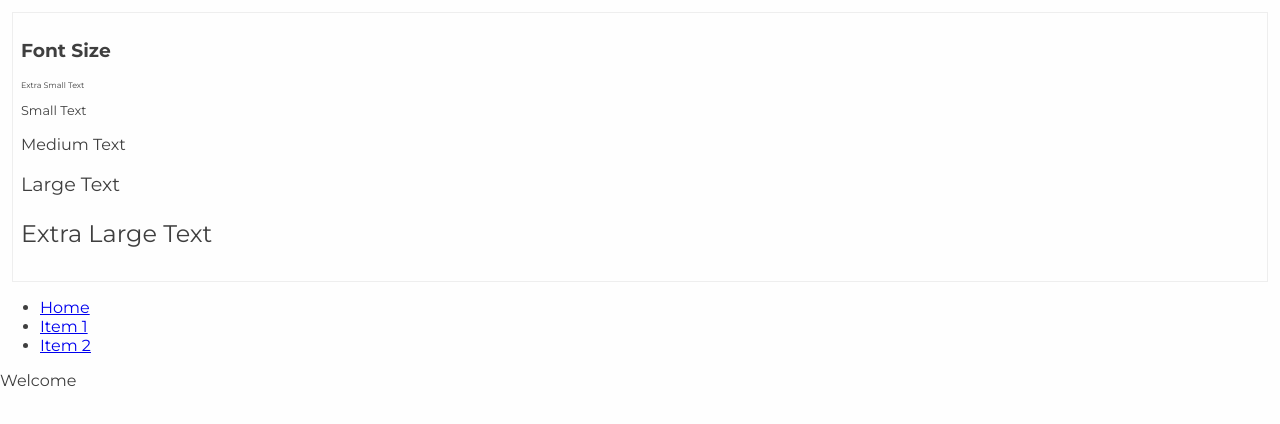
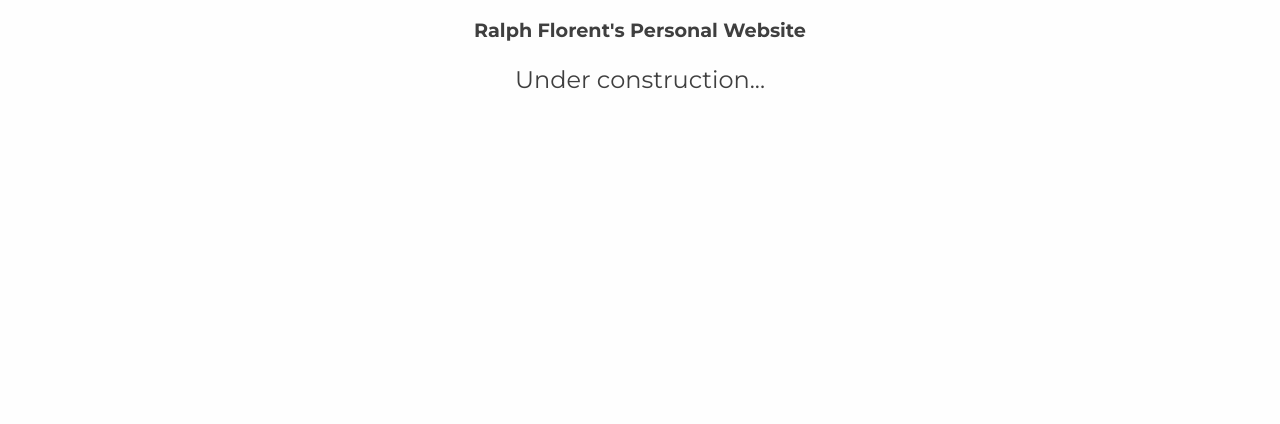
Before and after one commit to ralflorent/ralflorent.github.io, a React app: page / in a window 1280 px wide. Shown: the top 424 px of the page. Built offline with nearby package versions, Linux system fonts and the light colour scheme.

Commit message:
build: update website

```diff
--- a/index.html
+++ b/index.html
@@ -1 +1 @@
-<!doctype html><html><head><meta charset="UTF-8"><meta name="viewport" content="width=device-width,initial-scale=1"><meta http-equiv="x-ua-compatible" content="ie=edge"><base href="/"/><title>Ralph Florent | Home</title></head><body><div id="root"></div><script src="build/bundle.js"></script></body></html>
+<!doctype html><html><head><meta charset="UTF-8"><meta name="viewport" content="width=device-width,initial-scale=1"><meta http-equiv="x-ua-compatible" content="ie=edge"><base href="/"/><title>Ralph Florent | Home</title><link href="build/bundle.css" rel="stylesheet"></head><body><div id="root"></div><script src="build/bundle.js"></script></body></html>
--- a/src/index.tsx
+++ b/src/index.tsx
@@ -6,41 +6,15 @@
  */
 import * as React from 'react'
 import * as ReactDOM from 'react-dom'
-import { BrowserRouter as Router, Route, Link } from 'react-router-dom'
 
 import './styles/styles.scss'
-
-const AppRouter = () => (
-    <Router>
-        <div>
-            <nav>
-                <ul>
-                    <li><Link to="/">Home</Link></li>
-                    <li><Link to="/items/1">Item 1</Link></li>
-                    <li><Link to="/items/2">Item 2</Link></li>
-                </ul>
-            </nav>
-        </div>
-        <div>
-            <Route path="/" exact render={() => <p>Welcome</p> }/>
-            <Route path="/items/:id" render={({ match }) => <p>This is item {match.params.id}</p> }/>
-        </div>
-    </Router>
-)
 
 const App = () => {
 
     return (
-        <div className="selected-theme common">
-            <div className="panel">
-                <h3>Font Size</h3>
-                <p className="extra-small">Extra Small Text</p>
-                <p className="small">Small Text</p>
-                <p>Medium Text</p>
-                <p className="large">Large Text</p>
-                <p className="extra-large">Extra Large Text</p>
-            </div>
-            <AppRouter/>
+        <div style={{textAlign: "center"}}>
+            <h3 className="large">Ralph Florent's Personal Website</h3>
+            <p className="extra-large">Under construction...</p>
         </div>
     )
 }
--- a/src/styles/styles.scss
+++ b/src/styles/styles.scss
@@ -20,11 +20,19 @@ body {
     font-weight: normal;
 }
 
+ul {
+    list-style-type: none;
+}
+
+a {
+    text-decoration: none;
+}
+
 /* Commonalities */
 .panel {
   border: 1px solid #eee;
   padding: 0.5rem;
-  margin: 0.75rem;
+  margin: 0.5rem;
 }
 
 /* Font size */
--- a/webpack.prod.js
+++ b/webpack.prod.js
@@ -92,8 +92,8 @@ module.exports = {
         new webpack.NoEmitOnErrorsPlugin(),
         new CleanWebpackPlugin(),
         new MiniCssExtractPlugin({
-            filename: '[name].[hash].css',
-            chunkFilename: '[id].[hash].css',
+            filename: '[name].css',
+            // chunkFilename: '[id].[hash].css',
         }),
         new HtmlWebpackPlugin({
             title: `Ralph Florent | Home`,
```
Also changed, not shown: 4 other files (tests, documents, lock files or other folders).
